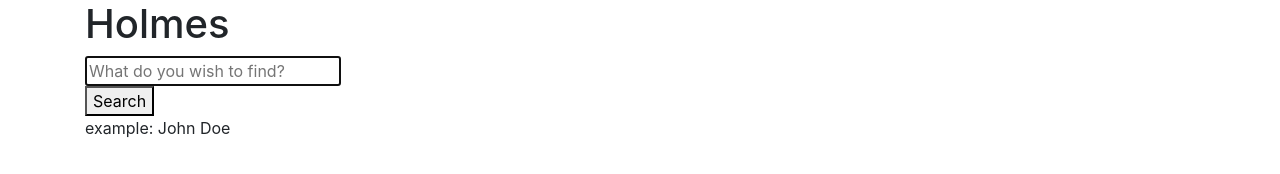
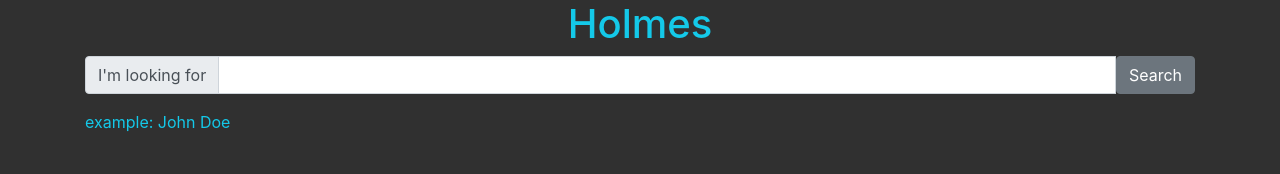
Before and after one commit to m23ck/Holmes, an Electron app: page mainWindow.html in a window 1280 px wide. Drawn offline with Linux system fonts and the light colour scheme.

Commit message:
did some basic styling

```diff
--- /dev/null
+++ b/main.css
@@ -0,0 +1,18 @@
+body{
+    background-color: rgb(48, 48, 48);
+
+}
+
+input{
+    border-radius: 20%;
+}
+
+#title_{
+    text-align: center;
+    -webkit-text-fill-color: rgb(20, 201, 233);
+
+}
+
+#hint{
+    -webkit-text-fill-color: rgb(20, 201, 233);
+}
--- a/mainWindow.html
+++ b/mainWindow.html
@@ -6,22 +6,32 @@
     <title>Holmes</title>
     <!-- <link rel="stylesheet" href="https://stackpath.bootstrapcdn.com/bootstrap/4.1.3/css/bootstrap.min.css" integrity="sha384-MCw98/SFnGE8fJT3GXwEOngsV7Zt27NXFoaoApmYm81iuXoPkFOJwJ8ERdknLPMO" crossorigin="anonymous"> -->
     <link rel="stylesheet" type="text/css" href="Local_Dependencies/Bootstrap-CSS/css/bootstrap.min.css" >
+    <link rel="stylesheet" type="text/css" href="main.css" >
+
 </head>
 <body>
     <div class="container">
-        <h1>Holmes</h1>
+
+        <h1 id="title_">Holmes</h1>
 
 
         <form>
-            <div>
-                <input type="text" id="search_entity" placeholder="What do you wish to find?" autofocus>
+
+            <div class="input-group mb-3">
+
+                <div class="input-group-prepend">
+                  <span class="input-group-text" id="inputGroup-sizing-default">I'm looking for </span>
+                </div>
+
+                <input type="text" class="form-control" id="search_entity" aria-label="Sizing example input" aria-describedby="inputGroup-sizing-default">
+
+                <button type="submit" class="btn btn-secondary">Search</button>
 
             </div>
 
-            <button type="submit">Search</button>
 
             <div id="hint">
-                <p>example: John Doe</p>
+                    <p class="text-muted">example: John Doe</p>
             </div>
 
         </form>
```
